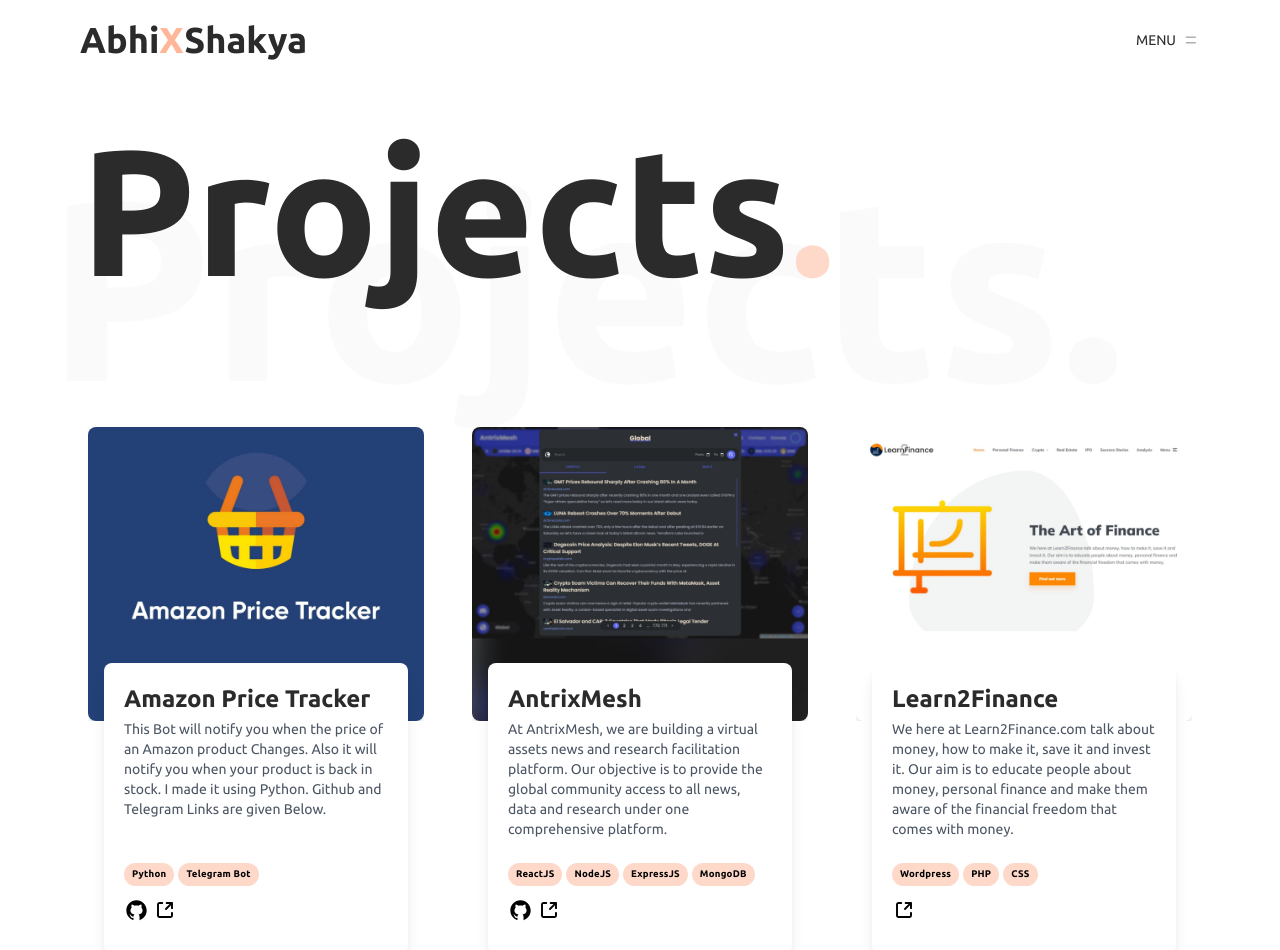
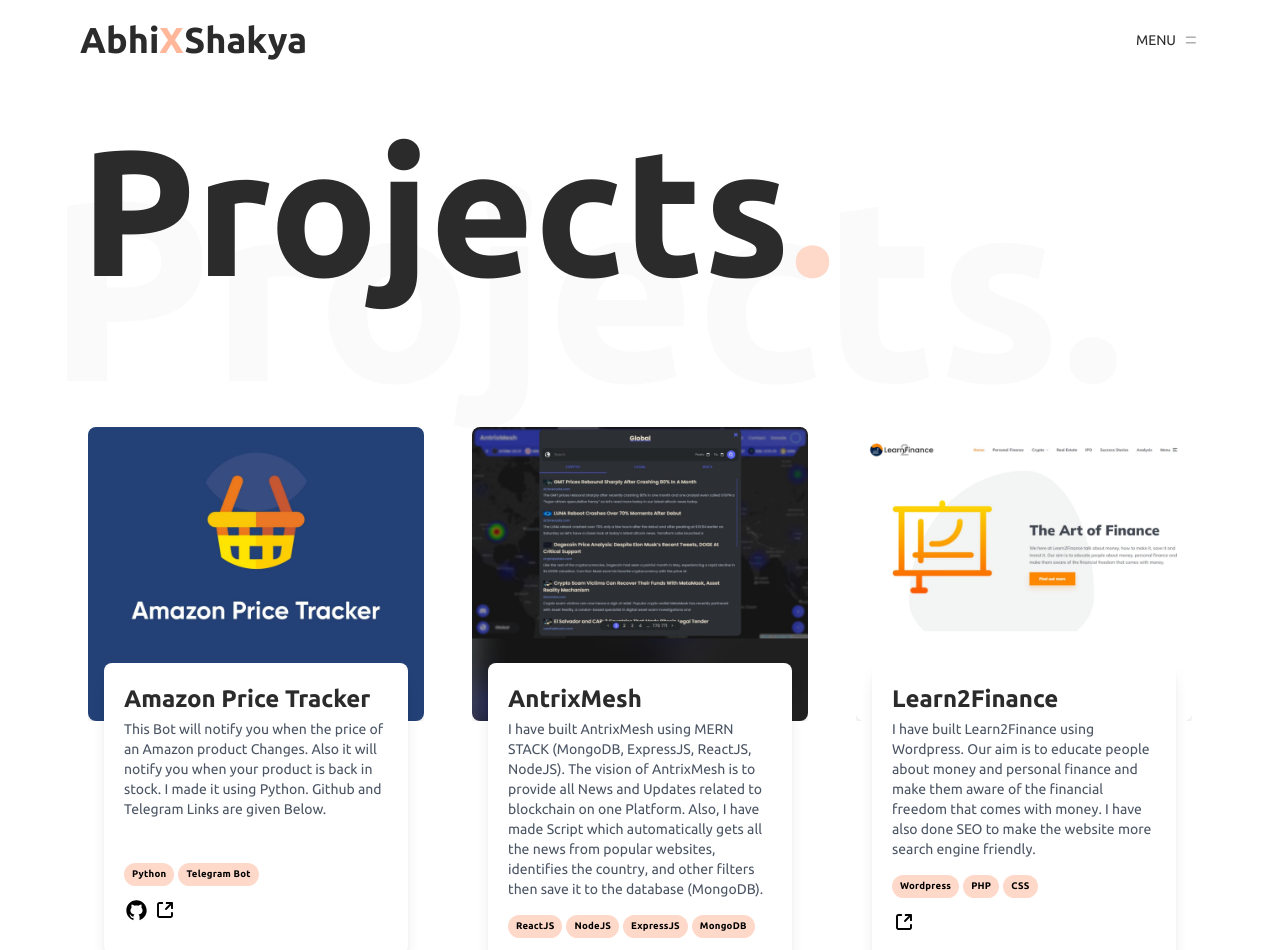
Before and after one commit to AbhiXShakya/portfolio, a Next.js app: page /projects in a window 1280 px wide. Shown: the top 950 px of the page. Built offline with nearby package versions, Linux system fonts and the light colour scheme.

Commit message:
added some content

```diff
--- a/components/projects.jsx
+++ b/components/projects.jsx
@@ -18,7 +18,7 @@
       id: 2,
       name: "AntrixMesh",
       description:
-        "At AntrixMesh, we are building a virtual assets news and research facilitation platform. Our objective is to provide the global community access to all news, data and research under one comprehensive platform.",
+        "I have built AntrixMesh using MERN STACK (MongoDB, ExpressJS, ReactJS, NodeJS). The vision of AntrixMesh is to provide all News and Updates related to blockchain on one Platform. Also, I have made Script which automatically gets all the news from popular websites, identifies the country, and other filters then save it to the database (MongoDB).",
       link: "https://antrixmesh.netlify.app/",
       github: "https://github.com/AbhiXShakya/AntrixMesh",
       image: "/images/AntrixMesh-by-AbhiXShakya.jpg",
@@ -29,7 +29,7 @@
       id: 3,
       name: "Learn2Finance",
       description:
-        "We here at Learn2Finance.com talk about money, how to make it, save it and invest it. Our aim is to educate people about money, personal finance and make them aware of the financial freedom that comes with money.",
+        "I have built Learn2Finance using Wordpress. Our aim is to educate people about money and personal finance and make them aware of the financial freedom that comes with money. I have also done SEO to make the website more search engine friendly.",
       link: "https://learn2finance.com/",
       github: false,
       image: "/images/Learn2Finance-by-AbhiXShakya.jpg",
@@ -58,6 +58,7 @@
                   className="object-cover object-center w-full rounded-lg shadow-md"
                   width={1600}
                   height={1400}
+                  priority={true}
                 />
                 <div className="relative px-4 -mt-16">
                   <div className="p-5 bg-white rounded-lg shadow-lg">
```
